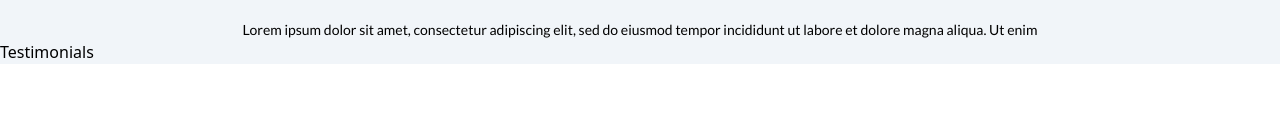
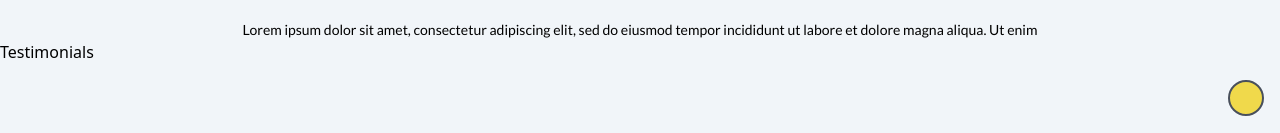
Before and after one commit to masayahingpuno/avante, a Next.js app: page / in a window 1280 px wide. Shown: the part 1220-1353 px from the top of the page. Before the commit the page ends 1284 px from the top, so only its background shows below. Built offline with nearby package versions, Linux system fonts and the light colour scheme.

Commit message:
Back to the top button

```diff
--- /dev/null
+++ b/components/Totop.tsx
@@ -0,0 +1,19 @@
+import React from "react";
+import { FontAwesomeIcon } from "@fortawesome/react-fontawesome";
+import { faChevronUp } from "@fortawesome/free-solid-svg-icons";
+function Totop() {
+  return (
+    // button that when clicked, scrolls to the top of the page
+    // position the botton to the bottom right of the page
+    <div className="flex justify-end">
+      <button onClick={() => window.scrollTo(0, 0)}>
+        <FontAwesomeIcon
+          icon={faChevronUp}
+          className="m-4 rounded-full border-2 border-gray-900  bg-main_yellow p-2 font-black text-main_red opacity-75 hover:opacity-100 md:p-4"
+        />
+      </button>
+    </div>
+  );
+}
+
+export default Totop;
--- a/package.json
+++ b/package.json
@@ -8,8 +8,12 @@
     "lint": "next lint"
   },
   "dependencies": {
+    "@fortawesome/fontawesome-svg-core": "^1.3.0",
+    "@fortawesome/free-solid-svg-icons": "^6.0.0",
+    "@fortawesome/react-fontawesome": "^0.1.17",
     "@headlessui/react": "^1.5.0",
     "@tailwindcss/typography": "^0.5.2",
+    "font-awesome": "^4.7.0",
     "formik": "^2.2.9",
     "next": "12.0.10",
     "react": "17.0.2",
--- a/pages/_app.js
+++ b/pages/_app.js
@@ -1,6 +1,8 @@
 import "../styles/globals.css";
 import Layout from "../components/Layout.tsx";
-
+import { config } from "@fortawesome/fontawesome-svg-core";
+import "@fortawesome/fontawesome-svg-core/styles.css";
+config.autoAddCss = false;
 
 function MyApp({ Component, pageProps }) {
   return (
--- a/pages/index.tsx
+++ b/pages/index.tsx
@@ -2,6 +2,7 @@ import React from "react";
 import Hero from "../components/Front/Hero";
 import Feature from "../components/Front/Feature";
 import Testimonial from "../components/Front/Testimonial";
+import Totop from "../components/Totop";
 
 export default function index() {
   return (
@@ -9,6 +10,7 @@ export default function index() {
       <Hero />
       <Feature />
       <Testimonial />
+      <Totop />
     </div>
   );
 }
```
Also changed, not shown: 1 other file (tests, documents, lock files or other folders).
